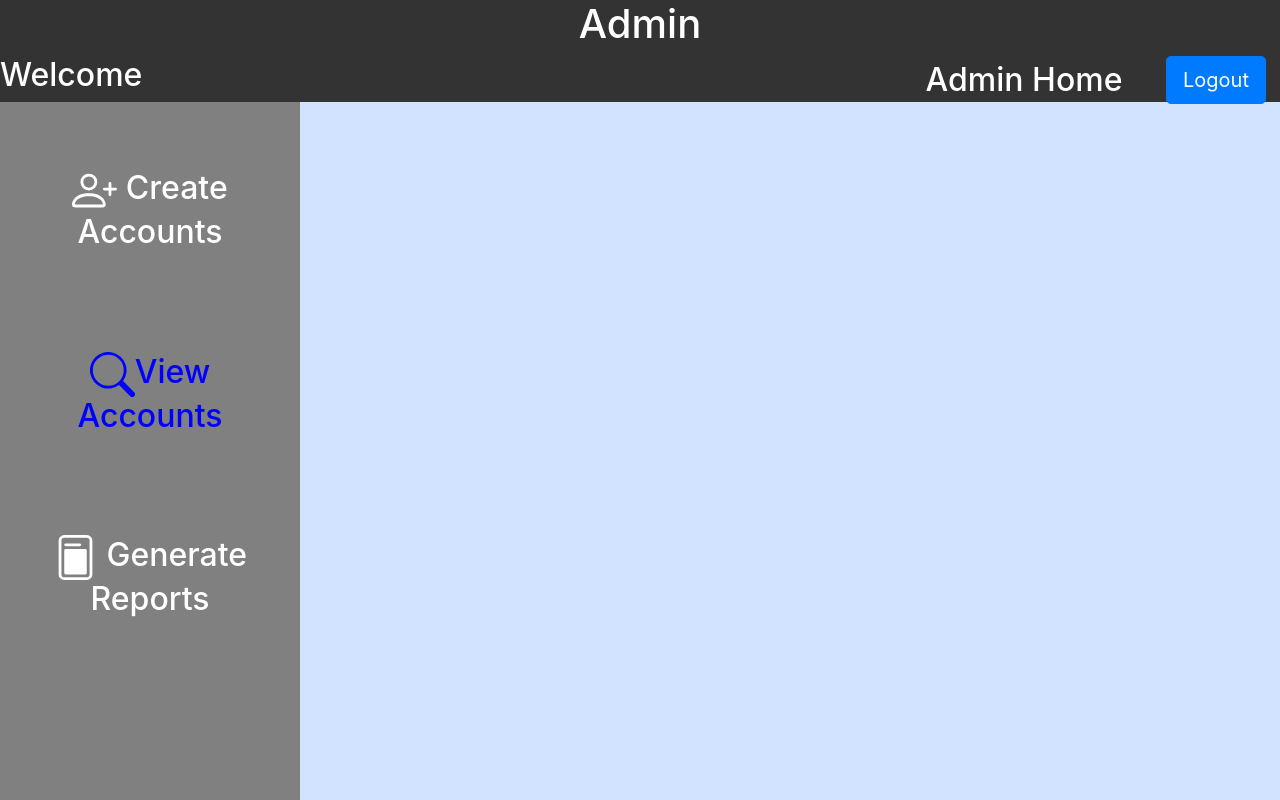
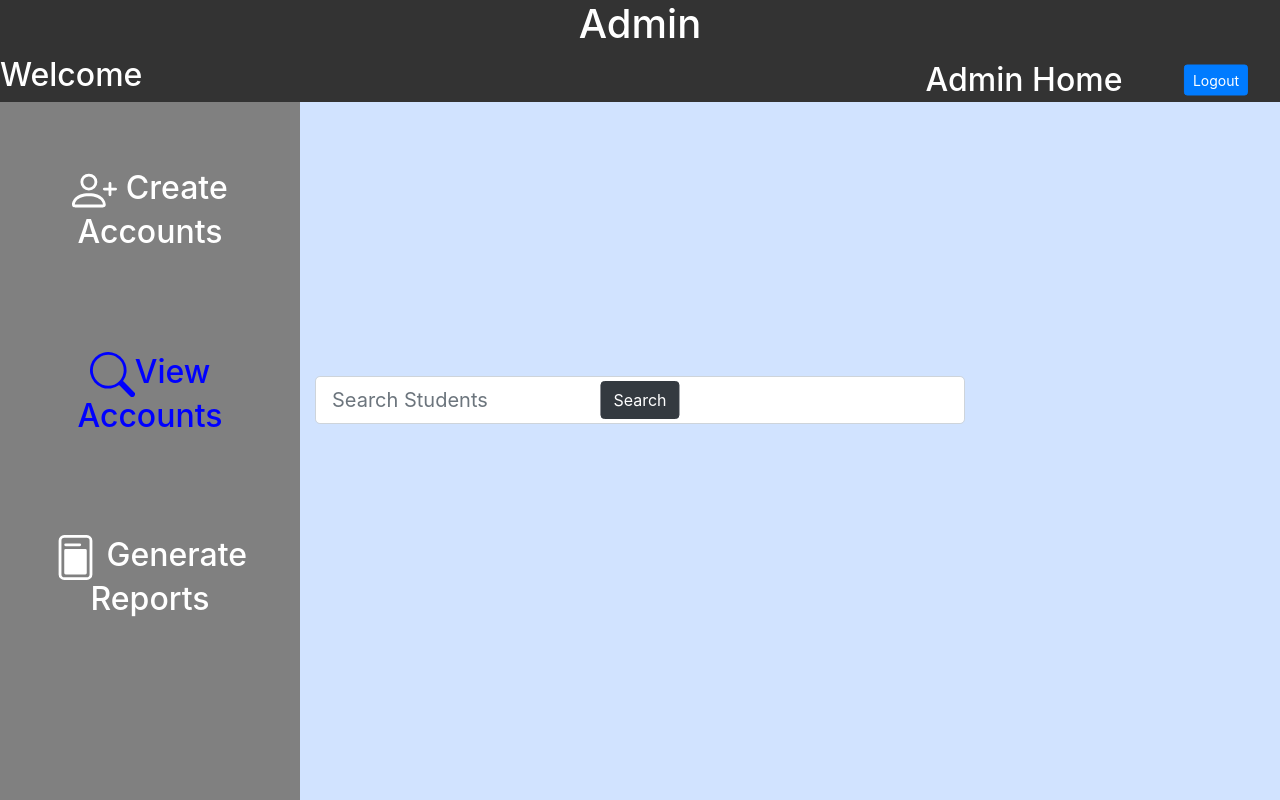
Before and after one commit to jubcow/430Edge, a React (Create React App) app: page /view in a window 1280 px wide. Built offline with nearby package versions, Linux system fonts and the light colour scheme.

Commit message:
created the report page

```diff
--- a/src/containers/Admin Page/AdminPage.css
+++ b/src/containers/Admin Page/AdminPage.css
@@ -72,6 +72,14 @@ li a:hover {
 
 }
 
+.buttonLocation2{
+   position: fixed;
+   top: 50%;
+   left: 900%;
+   transform: translate(-50%, -50%);
+
+}
+
 .white{
         color: white;
 }
--- a/src/containers/Admin Page/AdminPage.js
+++ b/src/containers/Admin Page/AdminPage.js
@@ -33,6 +33,7 @@ class AdminPage extends React.Component {
                         }
                         return response.json();
                         }).then(function(data) {
+			console.log(data);
                         self.setState({info: data});
                         }).catch(err => {
                         console.log('caught it!',err);
--- a/src/containers/Admin Page/ReportPage.js
+++ b/src/containers/Admin Page/ReportPage.js
@@ -4,6 +4,7 @@ import "./AdminPage.css";
 import jsCookie from "js-cookie";
 import Button from 'react-bootstrap/Button';
 import { PersonPlus,FilePost,Search } from 'react-bootstrap-icons';
+//import CanvasJSReact from './canvasjs.react';
 
 
 class ReportPage extends React.Component {
@@ -11,6 +12,7 @@ class ReportPage extends React.Component {
                 super(props);
                 this.state = {
                         info: [],
+			infoTasks: [],
                         adminName: null,
                 }
         }
@@ -20,9 +22,38 @@ class ReportPage extends React.Component {
                 var loadedName = jsCookie.get("fullName");
 
                 this.setState({
-                        adimnName: loadedName
+                        adminName: loadedName
                 });
+
+		fetch('http://35.192.57.209:8000/reportUsers', {
+                        method: 'GET'
+                        }).then(function(response) {
+                        	if (response.status >= 400) {
+                        		throw new Error("Bad response from server");
+                        	}
+                        	return response.json();
+                        }).then(function(data) {
+				//console.log(data);
+                        	self.setState({info: data});
+                        }).catch(err => {
+                        	console.log('caught it!',err);
+                        })
+
+		fetch('http://35.192.57.209:8000/reportTasks', {
+                        method: 'GET'
+                        }).then(function(response) {
+                                if (response.status >= 400) {
+                                        throw new Error("Bad response from server");
+                                }
+                                return response.json();
+                        }).then(function(data) {
+                                console.log(data);
+                                self.setState({infoTasks: data});
+                        }).catch(err => {
+                                console.log('caught it!',err);
+                        })
         }
+
 	render() {
                 return (
                     <div className="AdminPage">
@@ -40,7 +71,12 @@ class ReportPage extends React.Component {
                                 <li><a href="/report"><h2 className="blue"><FilePost size={45}/> Generate Reports</h2></a></li>
                         </ul>
 
-
+			<div className="row location3">
+			Total Students: {this.state.info.map(info => <div>{info.numUsers}</div>)}
+			Total Tasks: {this.state.infoTasks.map(infoTasks => <div>{infoTasks.taskTotal}</div>)}
+			Total Submitted: {this.state.infoTasks.map(infoTasks => <div>{infoTasks.taskSubmitted}</div>)}
+			Total Unsubmitted: {this.state.infoTasks.map(infoTasks => <div>{infoTasks.taskUnsubmitted}</div>)}
+			</div>
 
                       </div>
                 )
--- a/src/containers/Admin Page/ViewPage.js
+++ b/src/containers/Admin Page/ViewPage.js
@@ -4,7 +4,7 @@ import "./AdminPage.css";
 import jsCookie from "js-cookie";
 import Button from 'react-bootstrap/Button';
 import { PersonPlus,FilePost,Search } from 'react-bootstrap-icons';
-
+import Form from 'react-bootstrap/Form';
 
 class ViewPage extends React.Component {
         constructor(props) {
@@ -12,17 +12,39 @@ class ViewPage extends React.Component {
                 this.state = {
                         info: [],
                         adminName: null,
+			search: []
                 }
         }
 
         componentDidMount() {
-                let self = this;
                 var loadedName = jsCookie.get("fullName");
 
                 this.setState({
-                        adimnName: loadedName
+                        adminName: loadedName
                 });
         }
+
+async handleUpdate(evt){
+     this.setState({search: evt.target.value});
+  }
+
+async handleSearch(evt) {
+        fetch('http://35.192.57.209:8000/searches?search={evt}', {
+                        method: 'GET'
+                        }).then(function(response) {
+                        if (response.status >= 400) {
+                        throw new Error("Bad response from server");
+                        }
+                        return response.json();
+                        }).then(function(data) {
+                        this.setState({info: data});
+                        }).catch(err => {
+                        console.log('caught it!',err);
+                        })
+
+}
+
+
 	render() {
                 return (
                     <div className="AdminPage">
@@ -30,7 +52,7 @@ class ViewPage extends React.Component {
                                 <center><div className="white"><h1>Admin</h1></div></center>
                                 <a href="/admin" className="white"> <h3 className="location"> Admin Home </h3> </a>
                                 <div className="white"><h2>Welcome {this.state.adminName} </h2> </div>
-                        <a href="./logout" className="buttonLocation"><Button variant="primary" size="lg" className="buttonLocation">Logout</Button>{' '}</a>
+                        <a href="./logout" className="buttonLocation"><Button variant="primary" size="sm" className="buttonLocation">Logout</Button>{' '}</a>
 
                                 </ul>
 
@@ -39,7 +61,12 @@ class ViewPage extends React.Component {
                                 <li><a href="/view"><h2 className="blue"><Search size={45}/>View Accounts</h2></a></li>
                                 <li><a href="/report"><h2><FilePost size={45}/> Generate Reports</h2></a></li>
                         </ul>
-
+			<div className="location2">
+			<Form.Group className="form width">
+  <Form.Control size="lg" type="text"  value={this.state.search} onChange={this.handleUpdate.bind(this)} placeholder="Search Students" required/>
+			</Form.Group>
+		        <Button variant="dark" onClick={this.handleSearch.bind(this)} className="buttonLocation2 buttonStyle2">Search</Button>{' '}
+			</div>
 
 
                       </div>
```
Also changed, not shown: 2 other files (tests, documents, lock files or other folders).
